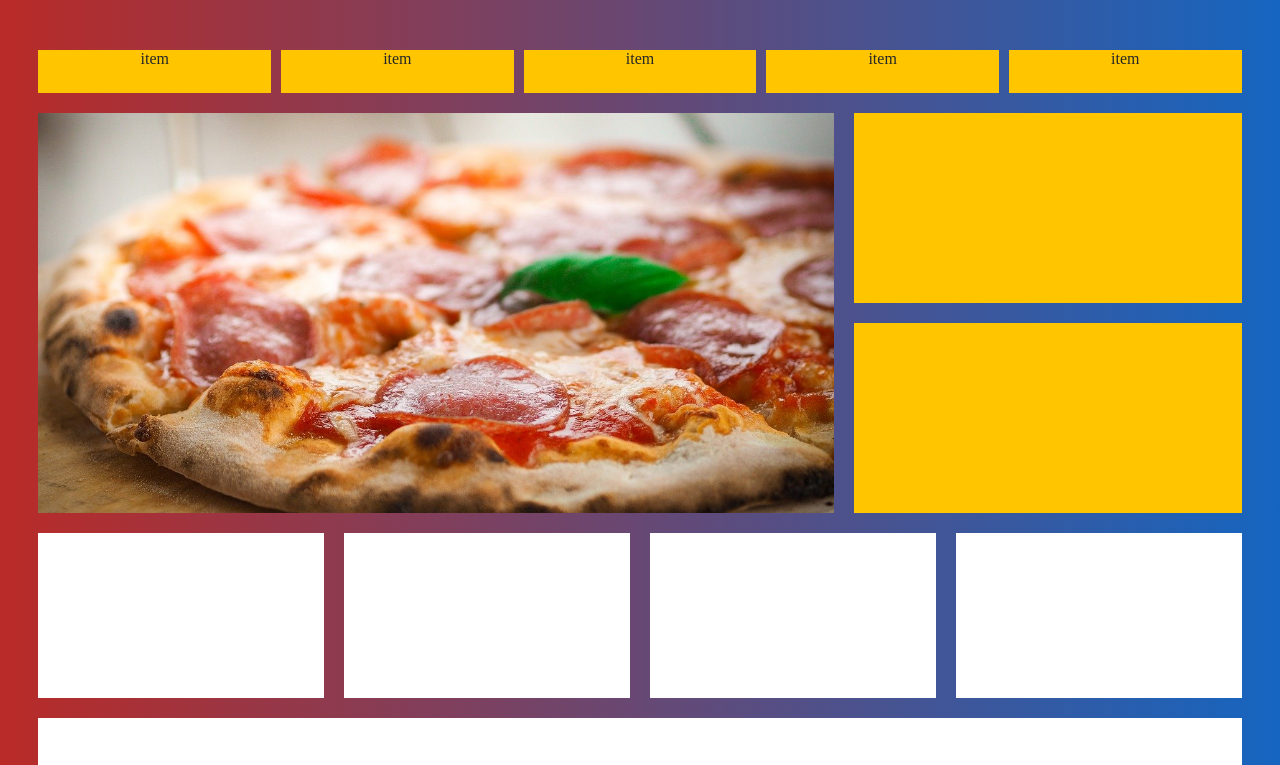
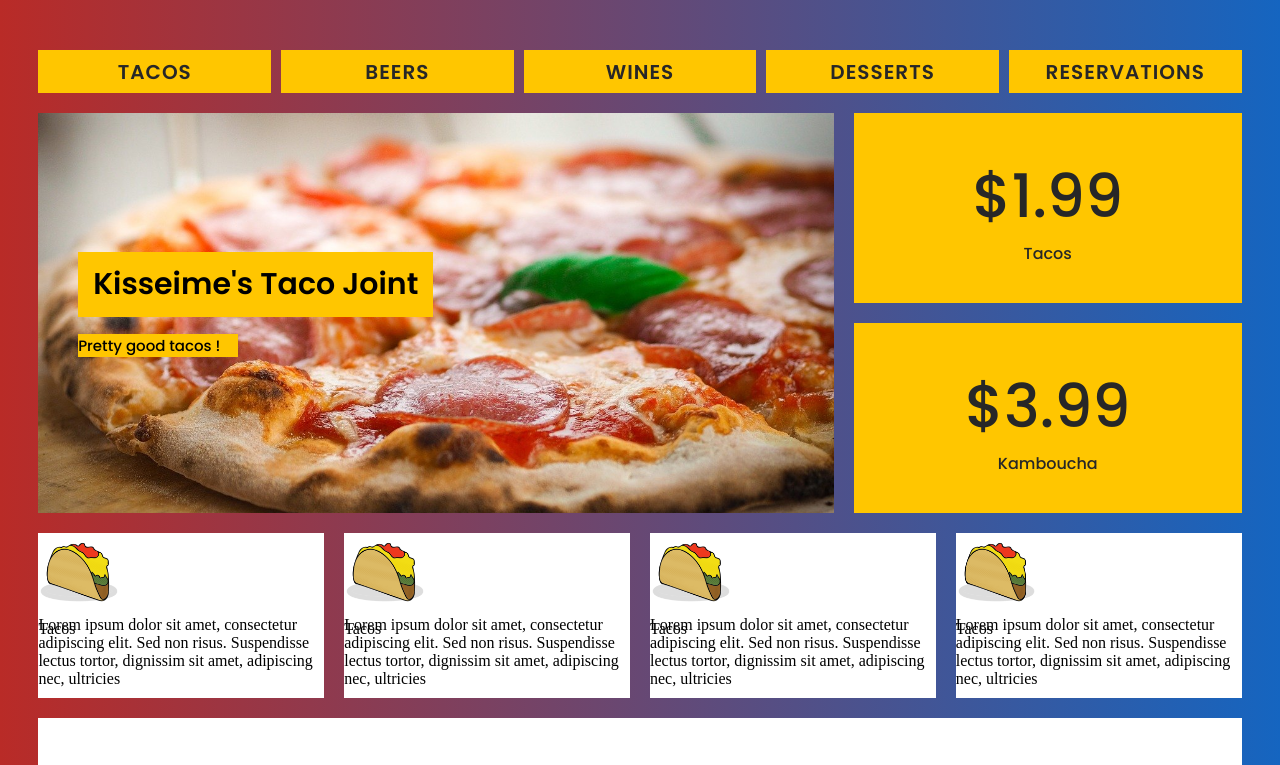
Before and after one commit to Kyse7535/responsive_website, a plain HTML site: page index.html in a window 1280 px wide. Shown: the top 765 px of the page. Drawn offline with Linux system fonts and the light colour scheme.

Commit message:
responsive_website

```diff
--- a/Css/index.css
+++ b/Css/index.css
@@ -20,7 +20,7 @@ body {
 
 header {
     display: grid;
-    grid-template: 5fr 1fr 1fr / 1fr;
+    grid-template: 4.65116fr 1fr 1fr / 1fr;
     row-gap: 20px;
     column-gap: 20px;
     margin: 20px auto;
@@ -30,27 +30,68 @@ header {
     grid-area: 1/1/ 2/ 2;
     background: url('./pizza-1344720_1280.jpg') center no-repeat;
     background-size: cover;
+    display: flex;
+    justify-content: flex-start;
+    align-items: center;
     height: 400px;
+}
+
+.header1_text {
+    margin-left: 5%;
+}
+
+.header1_text h2,
+.header1_text p {
+    background-color: #ffc600;
+    font-family: 'poppins';
+}
+
+.header1_text h2 {
+    font-size: 30px;
+    padding: 10px 15px;
+}
+
+.header1_text p {
+    width: 45%;
+    font-size: 15px;
+    margin: 5% 0;
 }
 
 .tacos {
     grid-area: 2/1/ 3/ 2;
     background-color: #ffc600;
     color: #272727;
-    height: 80px;
 }
 
 .kamboucha {
     grid-area: 3/1/4/ 2;
     background-color: #ffc600;
     color: #272727;
-    height: 80px;
+}
+
+.tacos,
+.kamboucha {
+    display: grid;
+    grid-template: auto-fit/ 100%;
+    text-align: center;
+    font-family: 'poppins';
+    align-content: center;
+}
+
+.price {
+    grid-area: 1/1/2/2;
+    font-size: 40px;
+    align-items: flex-end;
+}
+
+.type {
+    grid-area: 2/1/3/2;
 }
 
 @media (min-width: 501px) and (max-width: 700px) {
     header {
         display: grid;
-        grid-template: 5fr 1fr / 1fr 1fr;
+        grid-template: 4.65116fr 1fr / 1fr 1fr;
     }
     .header1 {
         grid-area: 1/1/ 2/ 3;
@@ -80,6 +121,9 @@ header {
         grid-area: 2/3/3/ 4;
         height: 190px;
     }
+    .price {
+        font-size: 60px;
+    }
 }
 
 
@@ -102,6 +146,21 @@ header {
 .feature4 {
     height: 165px;
     background-color: #fff;
+    display: grid;
+    grid-template: 50% 50%/ 1fr;
+}
+
+.features figure {
+    grid-area: 1/1/2/2;
+}
+
+.features p {
+    grid-area: 2/1/3/2;
+}
+
+figure img {
+    height: 100%;
+    width: auto;
 }
 
 
@@ -129,12 +188,20 @@ ul li {
 
 .menu {
     margin: 0% auto;
+    font-family: 'poppins';
 }
 
 .menu a {
     text-decoration: none;
     color: #272727;
     width: 100%;
+    height: 100%;
+    display: flex;
+    justify-content: center;
+    align-items: center;
+    font-size: 20px;
+    font-weight: 600;
+    letter-spacing: 1px;
 }
 
 button {
@@ -209,9 +276,13 @@ button {
 @media (min-width: 700px) {
     .feat_taco {
         display: grid;
-        grid-template: 1fr / 35% 65%;
-        padding: 50px;
+        grid-template: 100% / 30% 70%;
         background-color: #fff;
+        max-height: 400px;
+    }
+    .feat_taco img {
+        height: 100%;
+        width: auto;
     }
     .feat_taco_text {
         grid-area: 1/2/2/3;
--- a/index.html
+++ b/index.html
@@ -4,6 +4,8 @@
 <head>
     <meta charset="UTF-8">
     <meta name="viewport" content="width=device-width, initial-scale=1.0">
+    <link rel="preconnect" href="https://fonts.gstatic.com">
+    <link href="https://fonts.googleapis.com/css2?family=Poppins:ital,wght@0,500;0,600;1,500;1,600&display=swap" rel="stylesheet">
     <link rel="stylesheet" href="https://cdnjs.cloudflare.com/ajax/libs/font-awesome/5.15.2/css/all.min.css" integrity="sha512-HK5fgLBL+xu6dm/Ii3z4xhlSUyZgTT9tuc/hSrtw6uzJOvgRr2a9jyxxT1ely+B+xFAmJKVSTbpM/CuL7qxO8w==" crossorigin="anonymous" />
     <link rel="stylesheet" href="./Css/index.css">
     <title>Responsive Web</title>
@@ -13,24 +15,59 @@
     <div class="menu">
         <button><i class="fas fa-bars"></i> Menu</button>
         <ul>
-            <li class="item1"><a href="#">item</a></li>
-            <li class="item2"><a href="#">item</a></li>
-            <li class="item3"><a href="#">item</a></li>
-            <li class="item4"><a href="#">item</a></li>
-            <li class="item5"><a href="#">item</a></li>
+            <li class="item1"><a href="#">TACOS</a></li>
+            <li class="item2"><a href="#">BEERS</a></li>
+            <li class="item3"><a href="#">WINES</a></li>
+            <li class="item4"><a href="#">DESSERTS</a></li>
+            <li class="item5"><a href="#">RESERVATIONS</a></li>
         </ul>
     </div>
     <header>
-        <div class="header1"></div>
-        <div class="tacos"></div>
-        <div class="kamboucha"></div>
+        <div class="header1">
+            <div class="header1_text">
+                <h2>Kisseime's Taco Joint</h2>
+                <p class="type">Pretty good tacos !</p>
+            </div>
+        </div>
+        <div class="tacos">
+            <p class="price">$1.99</p>
+            <p class="type">Tacos</p>
+        </div>
+        <div class="kamboucha">
+            <p class="price">$3.99</p>
+            <p class="type">Kamboucha</p>
+        </div>
     </header>
 
     <div class="features">
-        <div class="feature1"></div>
-        <div class="feature2"></div>
-        <div class="feature3"></div>
-        <div class="feature4"></div>
+        <div class="feature1">
+            <figure>
+                <img src="./Css/taco-2288132_640.png" alt="tacos">
+                <figcaption>Tacos</figcaption>
+            </figure>
+            <p>Lorem ipsum dolor sit amet, consectetur adipiscing elit. Sed non risus. Suspendisse lectus tortor, dignissim sit amet, adipiscing nec, ultricies </p>
+        </div>
+        <div class="feature2">
+            <figure>
+                <img src="./Css/taco-2288132_640.png" alt="tacos">
+                <figcaption>Tacos</figcaption>
+            </figure>
+            <p>Lorem ipsum dolor sit amet, consectetur adipiscing elit. Sed non risus. Suspendisse lectus tortor, dignissim sit amet, adipiscing nec, ultricies </p>
+        </div>
+        <div class="feature3">
+            <figure>
+                <img src="./Css/taco-2288132_640.png" alt="tacos">
+                <figcaption>Tacos</figcaption>
+            </figure>
+            <p>Lorem ipsum dolor sit amet, consectetur adipiscing elit. Sed non risus. Suspendisse lectus tortor, dignissim sit amet, adipiscing nec, ultricies </p>
+        </div>
+        <div class="feature4">
+            <figure>
+                <img src="./Css/taco-2288132_640.png" alt="tacos">
+                <figcaption>Tacos</figcaption>
+            </figure>
+            <p>Lorem ipsum dolor sit amet, consectetur adipiscing elit. Sed non risus. Suspendisse lectus tortor, dignissim sit amet, adipiscing nec, ultricies </p>
+        </div>
     </div>
 
     <div class="feat_taco">
```
Also changed, not shown: Css/champagne.png (added), Css/vinyl.png (added).
